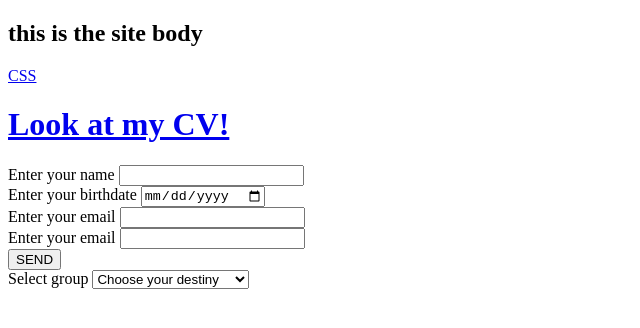
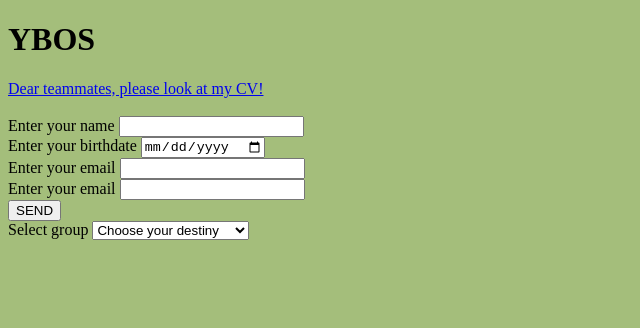
Before and after one commit to romakotek/curriculum-vitae, a plain HTML site: page lecture2/index.html in a window 1280 px wide. Shown: the whole page, without its empty margins (0-640 px from the left). Drawn offline with Linux system fonts and the light colour scheme.

Commit message:
clean up

```diff
--- a/lecture2/index.html
+++ b/lecture2/index.html
@@ -2,13 +2,14 @@
 <html lang="en">
   <head>
     <meta charset="UTF-8" />
-    <title>My website</title>
+    <title>YBOS</title>
   </head>
-  <body>
-    <h2>this is the site body</h2>
-    <a href="https://developer.mozilla.org/ru/docs/Web/CSS">CSS</a>
-    <h1><a target="_blank" href="cv.html">Look at my CV!</a></h1>
-    <form>
+  <body style="background-color: rgb(164, 190, 123);">
+    <h1>YBOS</h1>
+    <body1><a target="_blank" href="cv.html">Dear teammates, please look at my CV!</a></body1>
+    <br>
+    <br>
+    <form action="cv.html">
         <label for="name">Enter your name</label>
         <input type="text" id="name">
         <br />
```
